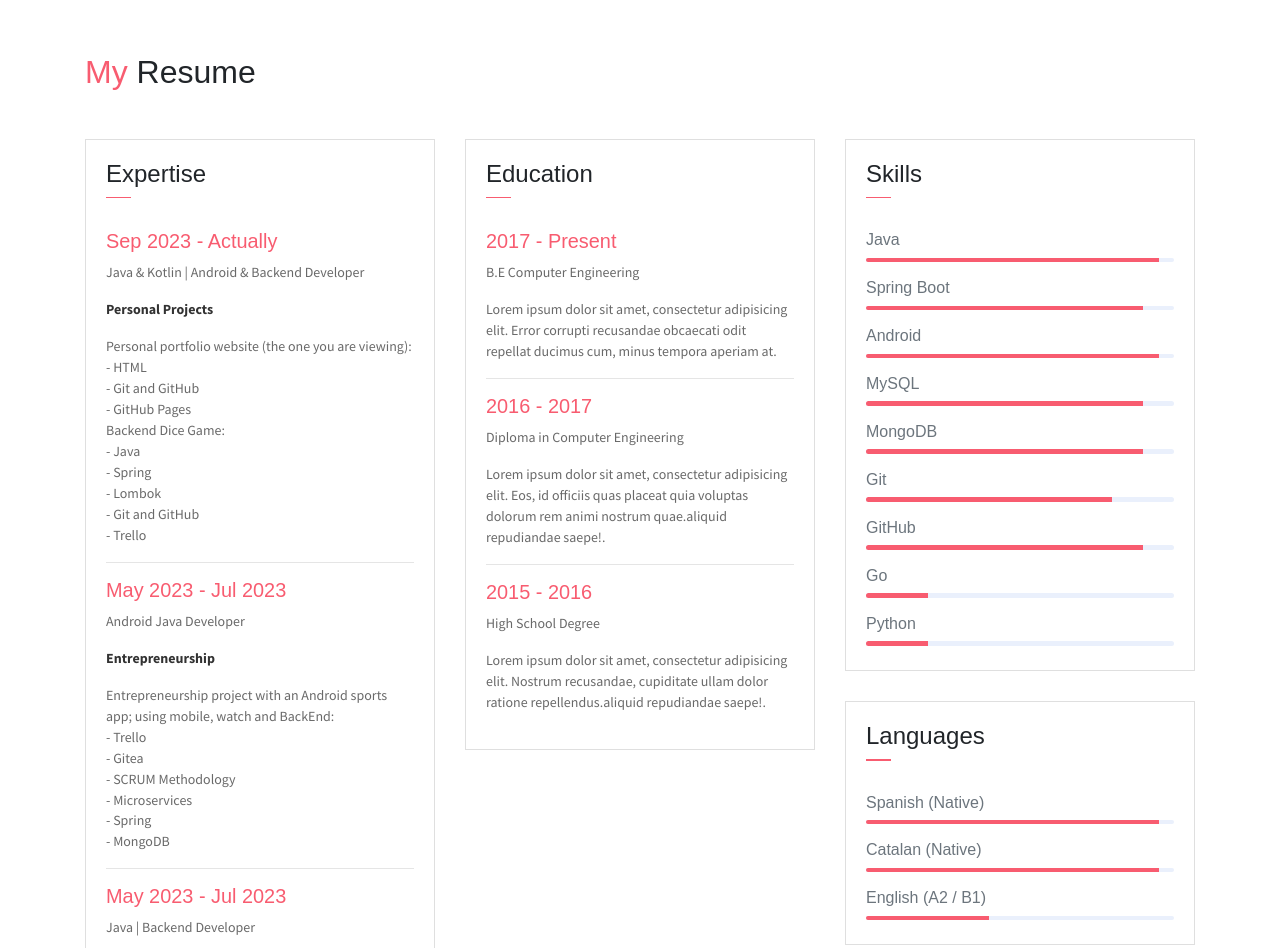
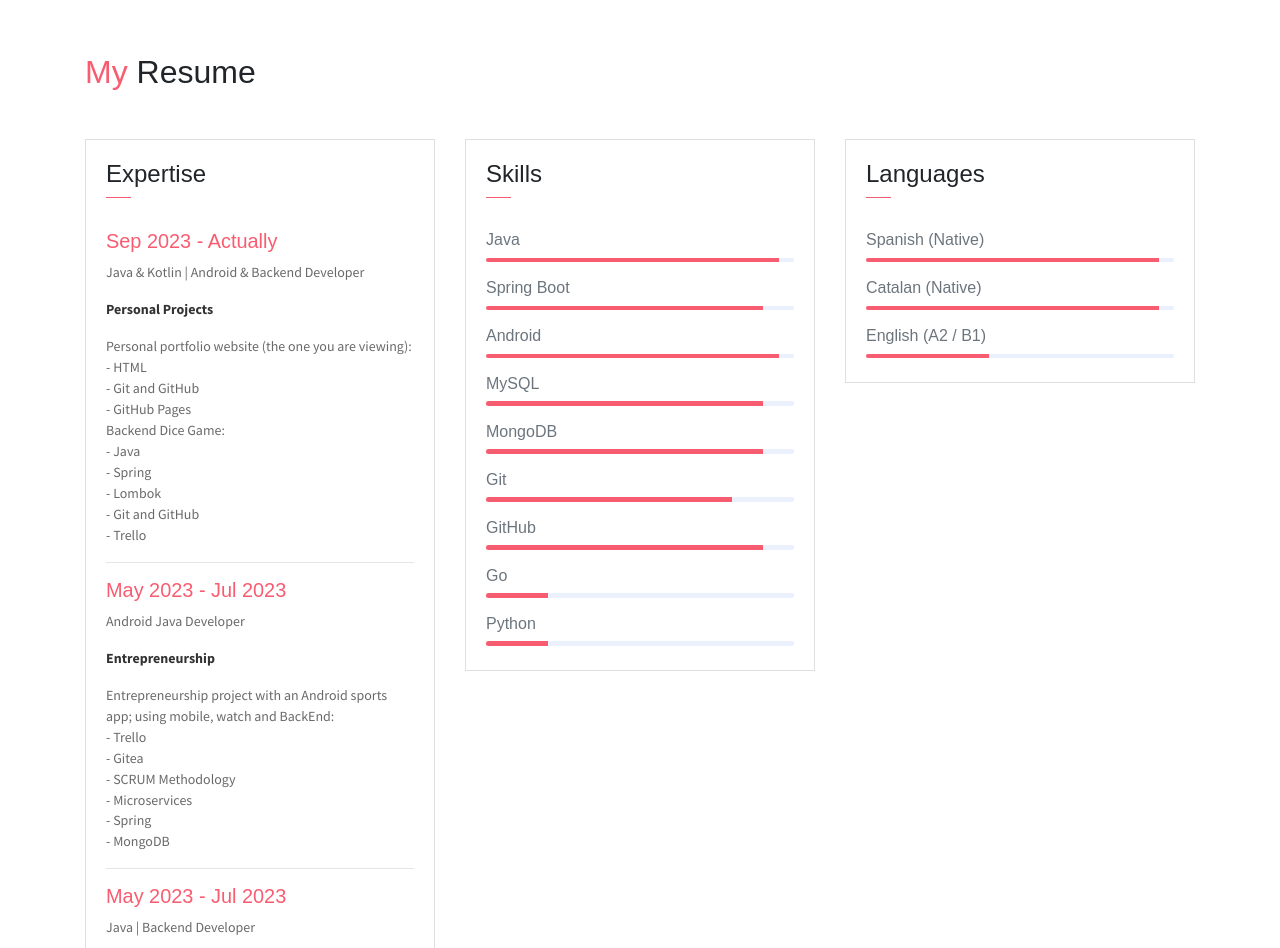
Before and after one commit to ChrisGalHur/ChrisGalHur.github.io, a website: page index.html in a window 1280 px wide. Shown: the part 1200-2148 px from the top of the page. Drawn offline with Linux system fonts and the light colour scheme; some packages are replaced by stand-ins of ours.

Commit message:
changes in zone My resume

```diff
--- a/index.html
+++ b/index.html
@@ -188,7 +188,7 @@
                         </div>
                     </div>
                 </div>
-                <div class="col-md-6 col-lg-4">
+                <!--<div class="col-md-6 col-lg-4">
                     <div class="card">
                         <div class="card-header">
                             <div class="mt-2">
@@ -211,7 +211,7 @@
 
                         </div>
                     </div>
-                </div>
+                </div>-->
                 <div class="col-lg-4">
                     <div class="card">
                         <div class="card-header">
@@ -259,6 +259,8 @@
                             </div>
                         </div>
                     </div>
+                </div>
+                <div class="col-lg-4">
                     <div class="card">
                         <div class="card-header">
                             <div class="pull-left">
```
